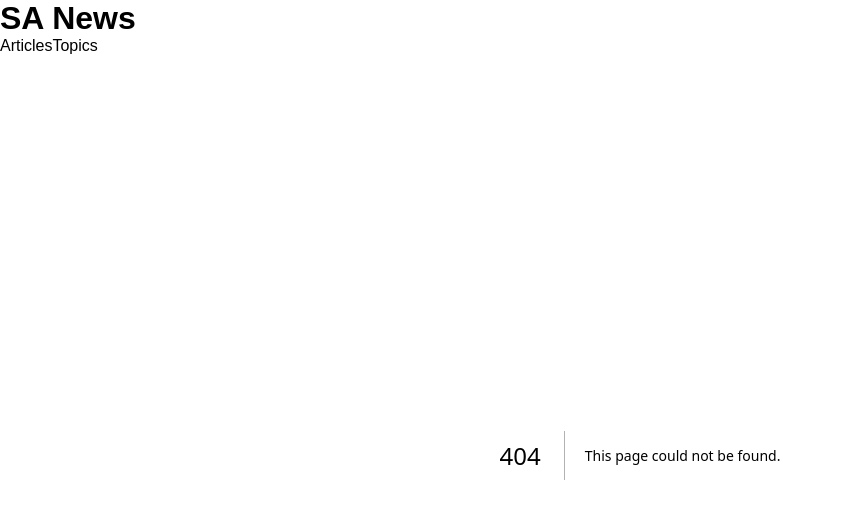
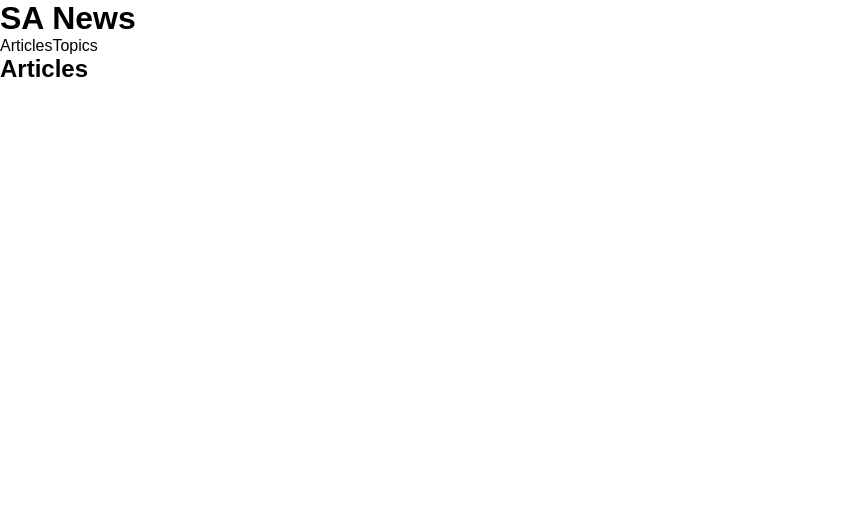
Before and after one commit to scar1377/sa-news-fe, a Next.js app: page /articles in a window 1280 px wide. Before the commit this address had no page. Shown: the top 518 px of the page, without its empty margins (0-843 px from the left). Built offline with nearby package versions, Linux system fonts and the light colour scheme.

Commit message:
add articles and topics routes

```diff
--- /dev/null
+++ b/src/app/articles/page.tsx
@@ -0,0 +1,5 @@
+const ArticlesPage = () => {
+  return <h2>Articles</h2>;
+};
+
+export default ArticlesPage;
--- /dev/null
+++ b/src/app/topics/page.tsx
@@ -0,0 +1,5 @@
+const TopicsPage = () => {
+  return <h2>Topics</h2>;
+};
+
+export default TopicsPage;
```
